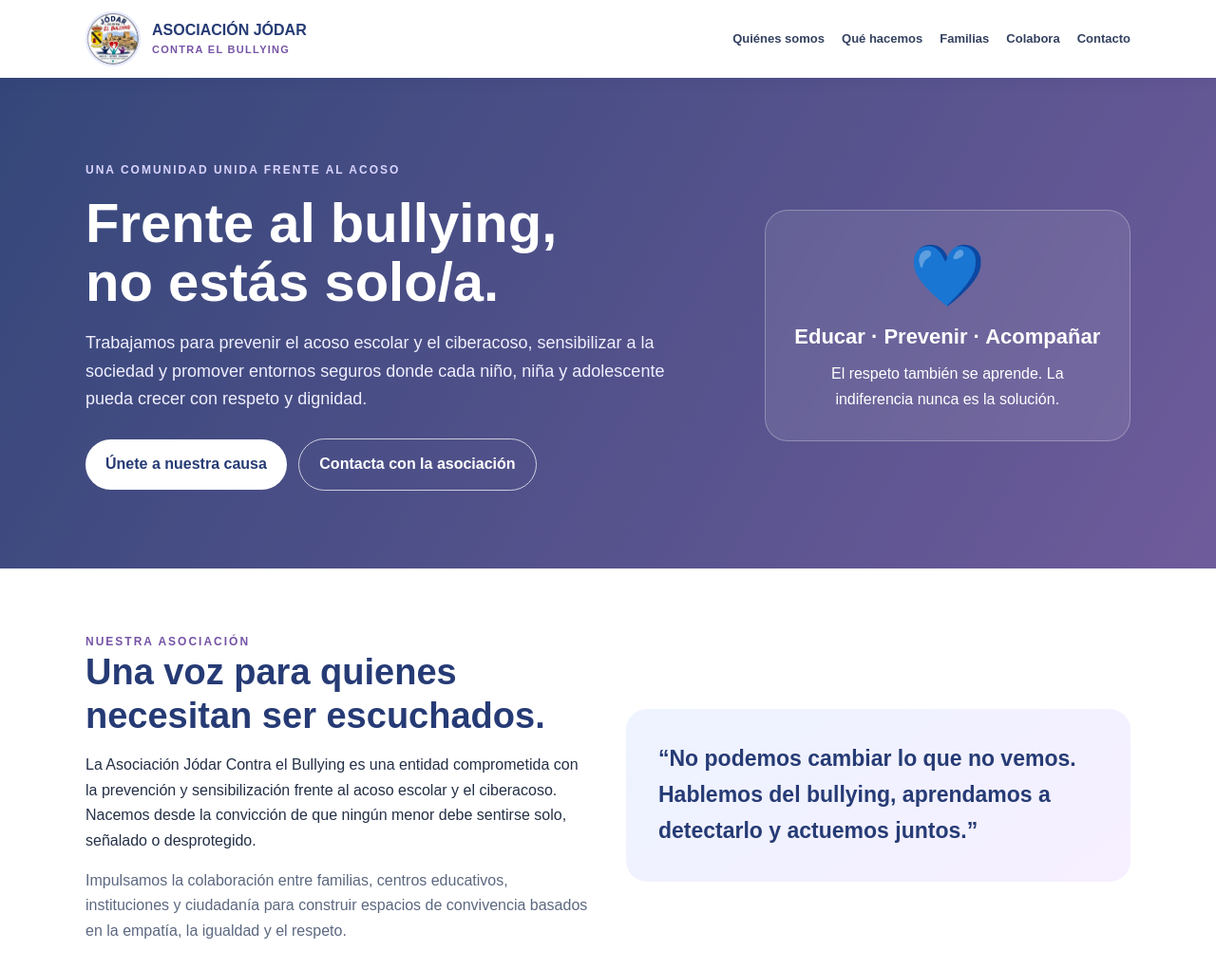
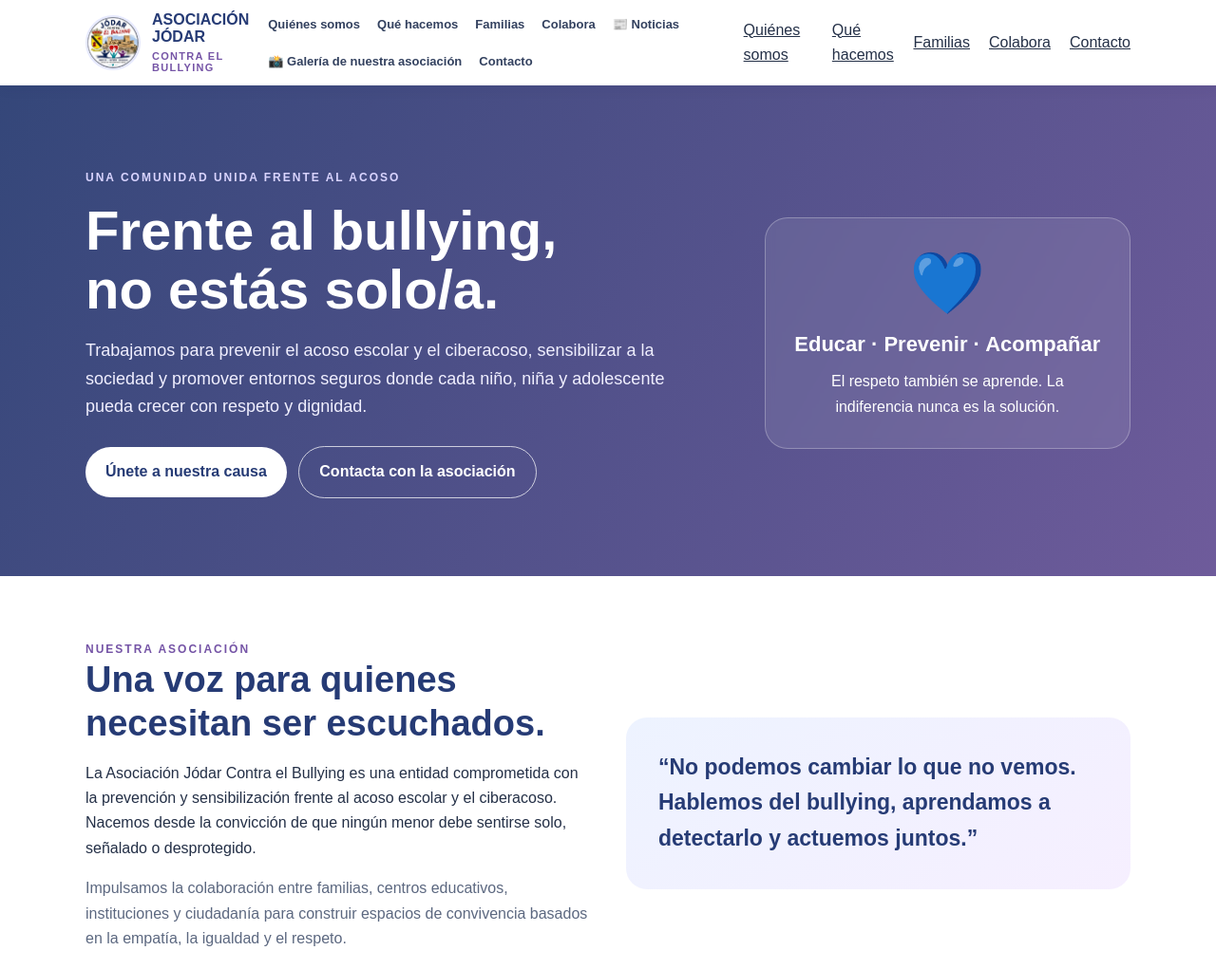
Before and after one commit to asociacionjodarcontraelbullyin-cell/asociacion-jodar-contra-el-bullying, a plain HTML site: page index.html in a window 1280 px wide. Shown: the top 1021 px of the page at 95% size. Drawn offline with Linux system fonts and the light colour scheme.

Commit message:
Update index.html

```diff
--- a/index.html
+++ b/index.html
@@ -52,6 +52,15 @@
   <div class="wrap nav">
     <a class="brand" href="#inicio"><img class="logo-img" src="logo-asociacion-jodar-contra-bullying.jpg" alt="Logotipo oficial de la Asociación Jódar Contra el Bullying"><span>ASOCIACIÓN JÓDAR<small>CONTRA EL BULLYING</small></span></a>
     <nav aria-label="Navegación principal">
+<a href="#quienes-somos">Quiénes somos</a>
+<a href="#objetivos">Qué hacemos</a>
+<a href="#familias">Familias</a>
+<a href="#colabora">Colabora</a>
+<a href="noticias.html">📰 Noticias</a>
+<a href="fotos.html">📸 Galería de nuestra asociación</a>
+<a href="#contacto">Contacto</a>
+</nav>
+
       <a href="#quienes-somos">Quiénes somos</a><a href="#objetivos">Qué hacemos</a><a href="#familias">Familias</a><a href="#colabora">Colabora</a><a href="#contacto">Contacto</a>
     </nav>
   </div>
```
